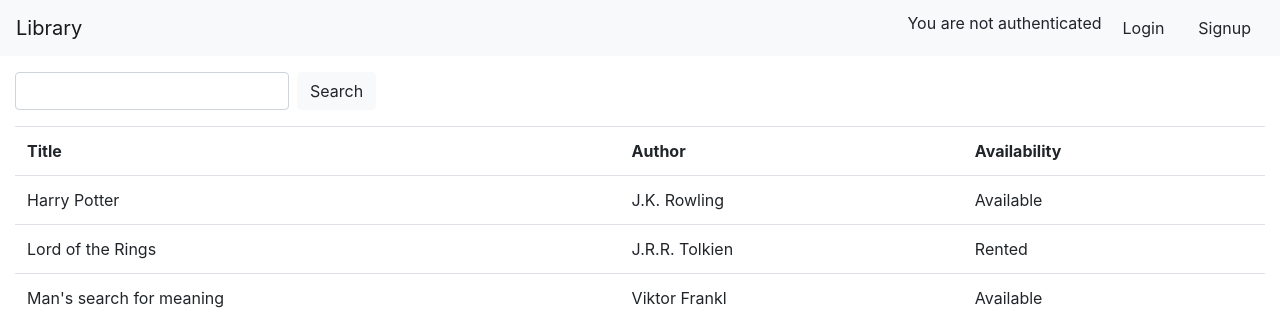
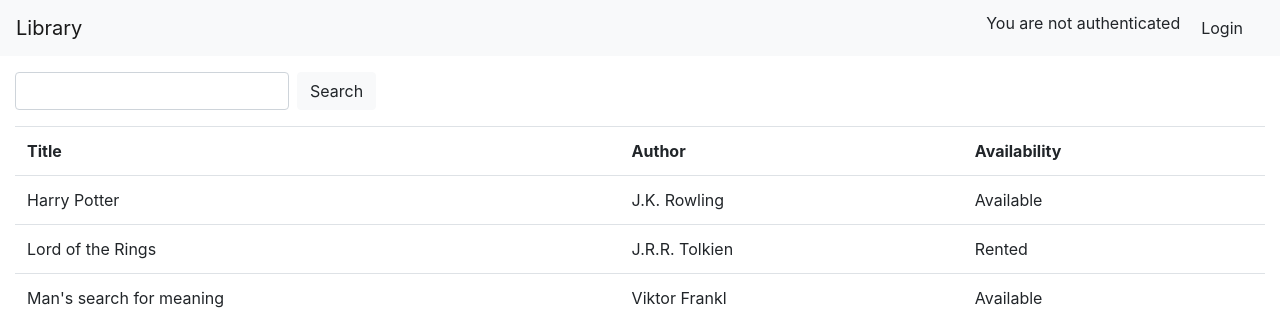
Before and after one commit to Murukaen/library_project, a Django app: page / in a window 1280 px wide. Shown: the top 321 px of the page. Run offline with Django 4.2, Linux system fonts and the light colour scheme; data comes from the database, SQL or seed files in the repository; both versions use the stored data as it was after the commit.

Commit message:
Remove signup option

```diff
--- a/library/templates/library/index.html
+++ b/library/templates/library/index.html
@@ -35,9 +35,6 @@
       {% else %}
         <li class="nav-item mr-2">
           <a class="btn btn-light" href="{% url 'library:login' %}"> Login </a>
-        </li>
-        <li class="nav-item">
-          <a class="btn btn-light" href="{% url 'library:signup' %}"> Signup </a>
         </li>
       {% endif %}
     </ul>
--- a/library/urls.py
+++ b/library/urls.py
@@ -7,5 +7,4 @@ urlpatterns = [
     path('', views.index, name='index'),
     path('logout', views.view_logout, name='logout'),
     path('login', views.view_login, name='login'),
-    path('signup', views.view_signup, name='signup'),
 ]
--- a/library/views.py
+++ b/library/views.py
@@ -39,6 +39,3 @@ def view_login(request):
             return render(request, 'library/login.html', {
                 'error_msg': 'Login failed'
             });
-
-def view_signup(request):
-    pass
```
Also changed, not shown: db.sqlite3.
